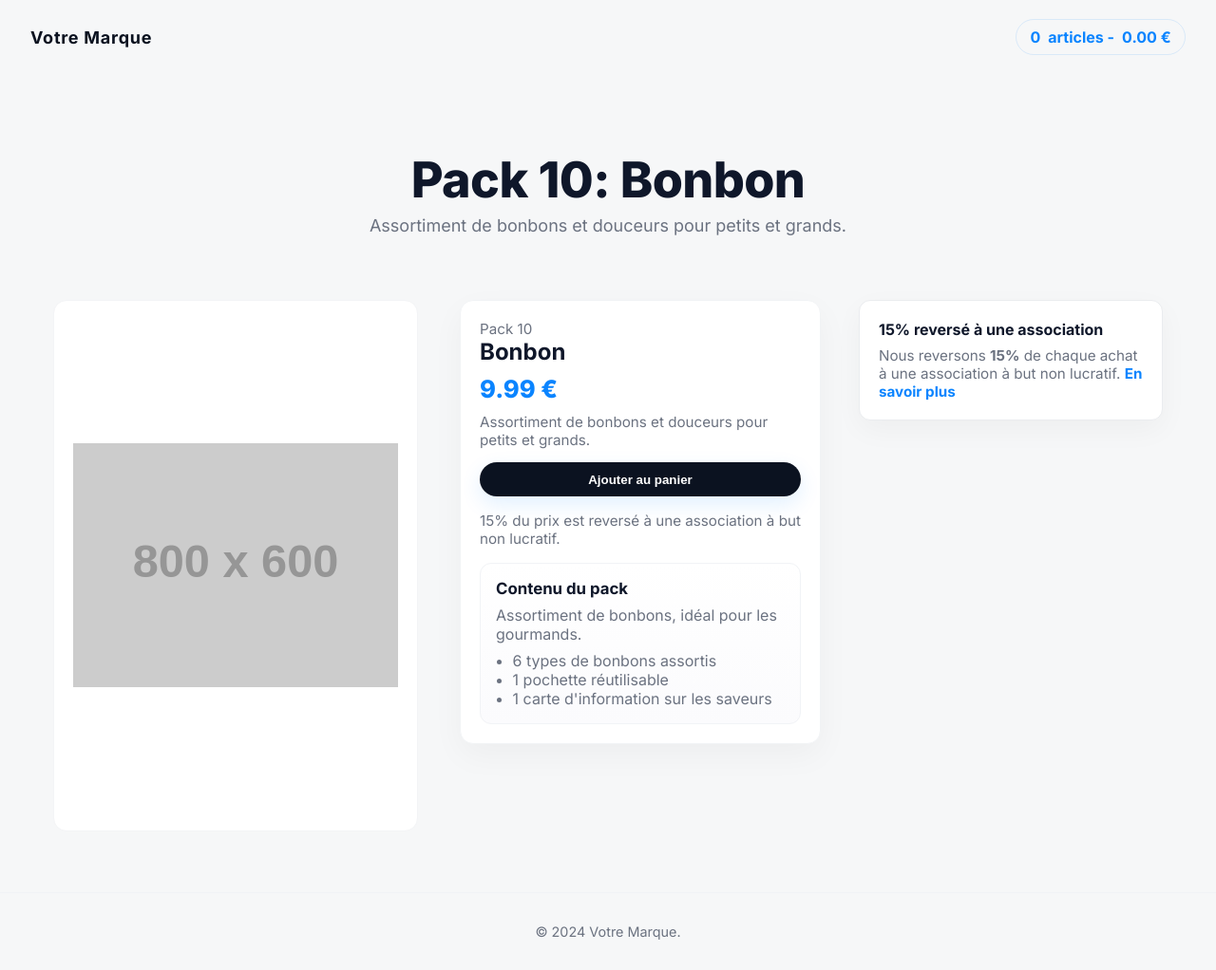
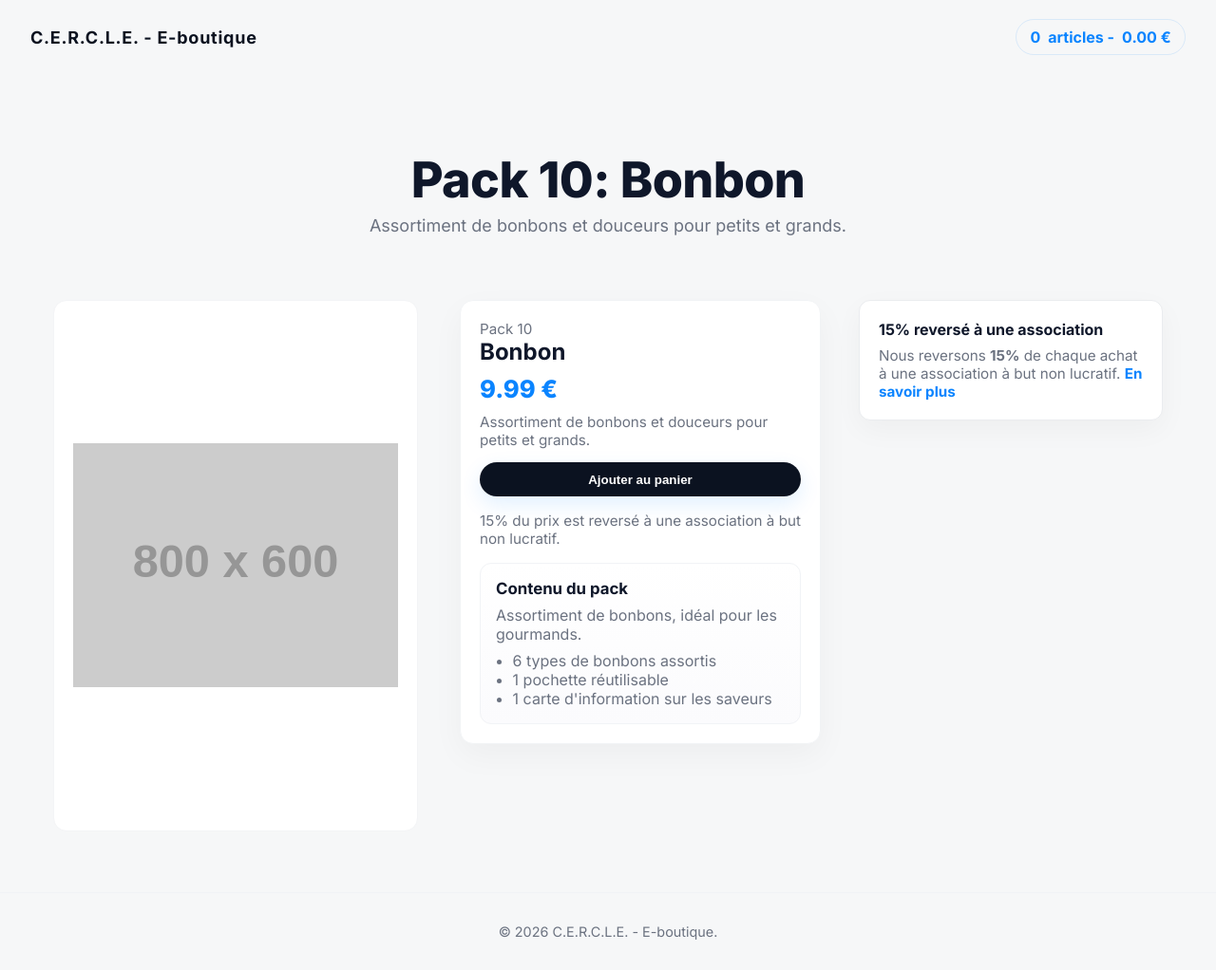
Before and after one commit to sofient/e-commerce, a plain HTML site: page pack-10.html in a window 1280 px wide. Shown: the whole page at 95% size. Drawn offline with Linux system fonts and the light colour scheme; placeholder pictures from the web are drawn by us.

Commit message:
commit update information about pack-10.html

```diff
--- a/pack-10.html
+++ b/pack-10.html
@@ -3,13 +3,13 @@
 <head>
     <meta charset="UTF-8">
     <meta name="viewport" content="width=device-width, initial-scale=1.0">
-    <title>Pack 10 — Bonbon • Votre Marque</title>
+    <title>Pack 10 — Bonbon • C.E.R.C.L.E. - E-boutique</title>
     <meta name="description" content="Pack 10 - Bonbon — assortiment de bonbons et douceurs.">
     <link rel="stylesheet" href="css/site.css">
 </head>
 <body>
     <header>
-        <div class="logo">Votre Marque</div>
+        <div class="logo">C.E.R.C.L.E. - E-boutique</div>
         <a class="snipcart-checkout">
             <span class="snipcart-items-count">0</span> articles -
             <span class="snipcart-total-price">0.00 €</span>
@@ -65,7 +65,7 @@
     </div>
 
     <footer>
-        <p>&copy; 2024 Votre Marque.</p>
+        <p>&copy; 2026 C.E.R.C.L.E. - E-boutique.</p>
     </footer>
 
     <script>/* Snipcart settings */
```
